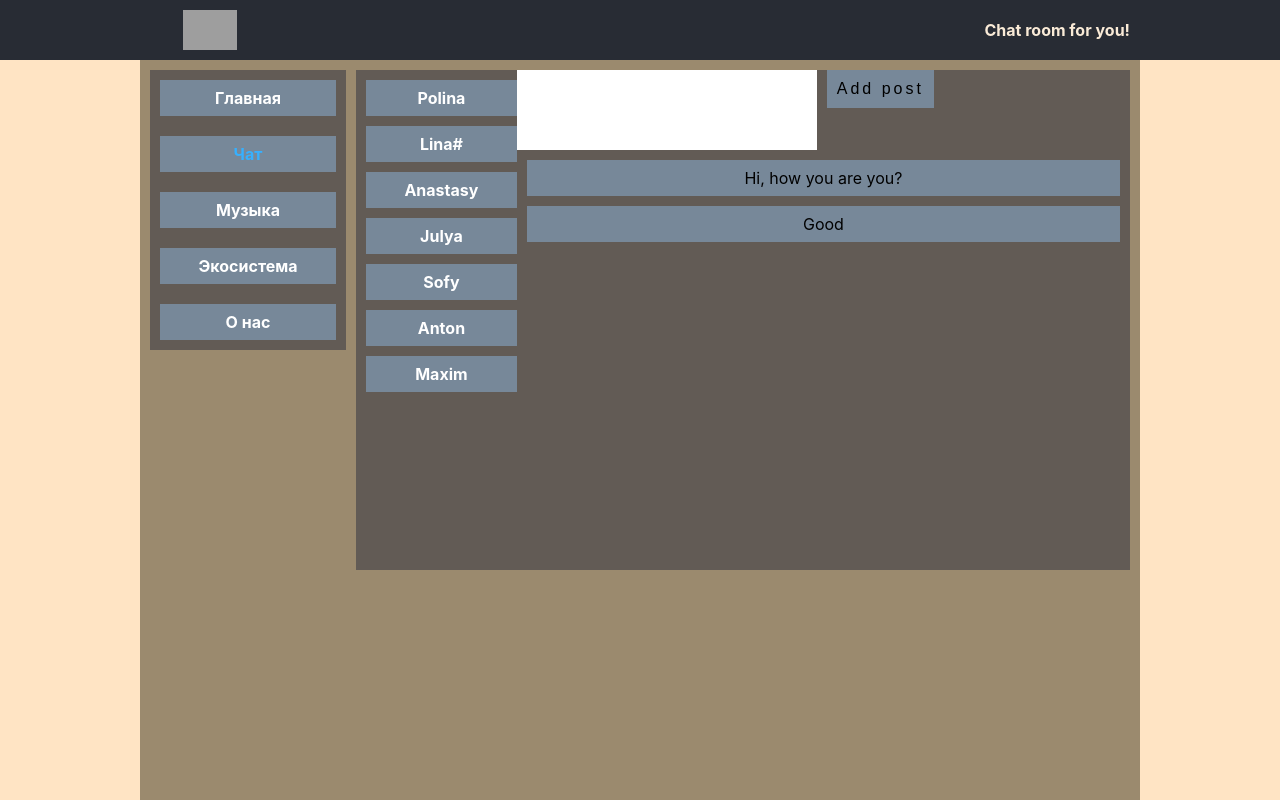
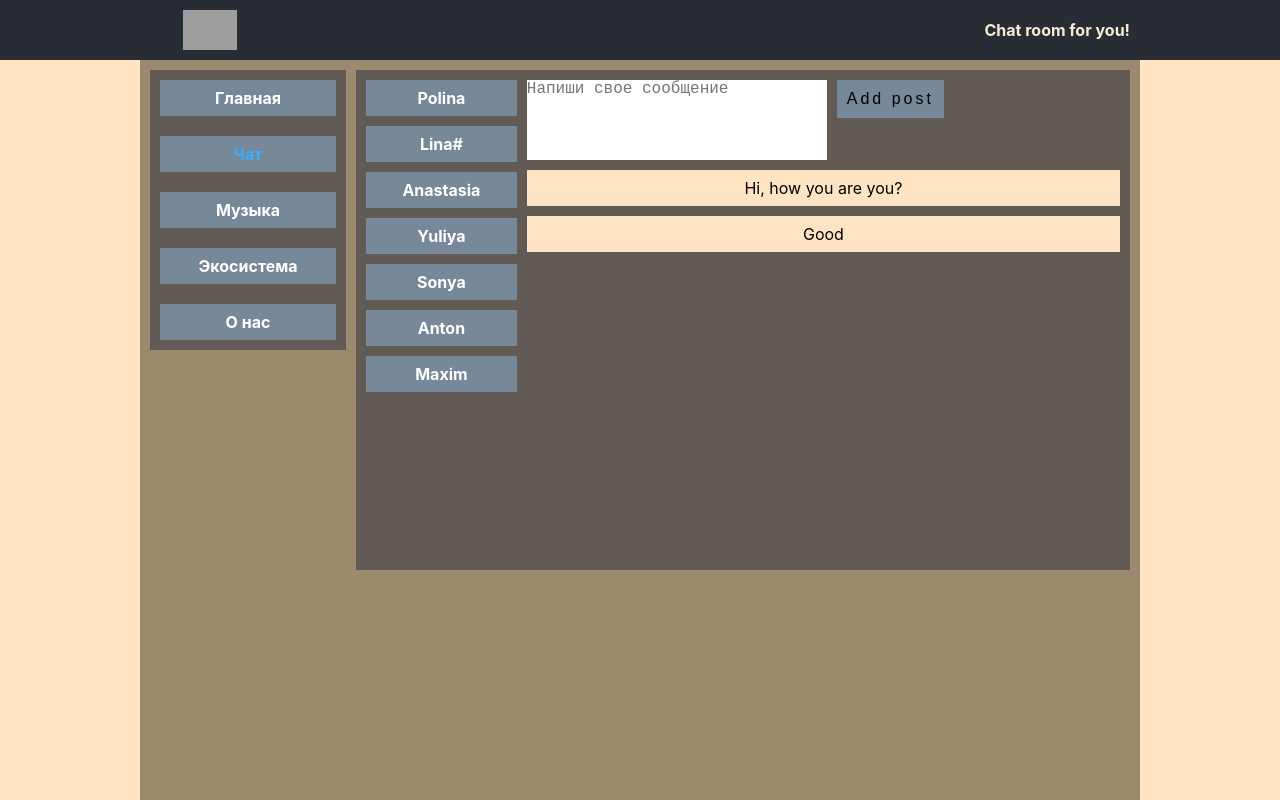
Before and after one commit to kkdras/progectReact, a React (Create React App) app: page /dilogs in a window 1280 px wide. Built offline with nearby package versions, Linux system fonts and the light colour scheme; grey boxes are pictures that could not be loaded.

Commit message:
eighth commit

```diff
--- a/src/App.js
+++ b/src/App.js
@@ -1,8 +1,8 @@
 import logo from './logo.svg';
 import './App.css';
-import Header from "./components/header/Header";
+import Header from "./components/header/header";
 import Aside from "./components/aside/aside";
-import Dilogs from "./components/dilogs/Dilogs";
+import Dialogs from "./components/dilogs/dialogs";
 import Profile from "./components/profile/profile";
 import music from "./components/music";
 import s from "./Page.module.css";
@@ -20,7 +20,7 @@ function App(props) {
                         </div>
                         <div className={s.page__dilwrapper}>
 
-                            <Route exact path={"/dilogs"} render={() => <Dilogs dilogs={props.state.dilogs}/>} />
+                            <Route exact path={"/dilogs"} render={() => <Dialogs newMassageText={props.state.dilogs.newMassageText} dispatch={props.dispatch} dilogs={props.state.dilogs}/>} />
                             <Route path={"/profile"} render={() => <Profile dispatch={props.dispatch} posts={props.state.profile.posts} textarea={props.state.profile.textarea}/>} />
                             <Route path={"/music"} component={music}/>
                         </div>
--- a/src/components/dilogs/Dilogs.jsx
+++ /dev/null
@@ -1,34 +0,0 @@
-import s from "./dilogs.module.css"
-import Massage from "./Massage/massage";
-import Companion from "./Сompanion/companion";
-import profileStyle from "./../profile/profile.module.css";
-import React from "react";
-
-function Dilogs(props) {
-    let newMassage = React.createRef()
-    return (
-
-        <div className={s.dialogs}>
-
-            <div className={s.dialogsWrapper}>
-                {
-                    props.dilogs.user.map(item => <Companion name={item.name} id={item.id} />)
-                }
-            </div>
-
-            <div className={s.messageWrapper}>
-
-                <div className={profileStyle.addPost}>
-                    <textarea ref={newMassage} className={profileStyle.texarea}></textarea>
-                    <button onClick={() => alert(newMassage.current.value)} className={profileStyle.add}>Add post</button>
-                </div>
-
-                {
-                    props.dilogs.massage.map(item => <Massage m={item.massage} id={item.id}/>)
-                }
-            </div>
-        </div>
-    )
-}
-
-export default Dilogs;
--- a/src/components/dilogs/Massage/massage.jsx
+++ b/src/components/dilogs/Massage/massage.jsx
@@ -1,4 +1,4 @@
-import s from "./../dilogs.module.css"
+import s from "../dialogs.module.css"
 
 function Massage(props) {
     return (
--- a/src/components/dilogs/Сompanion/companion.jsx
+++ b/src/components/dilogs/companion/companion.jsx
@@ -1,4 +1,4 @@
-import s from "./../dilogs.module.css"
+import s from "../dialogs.module.css"
 import {NavLink} from "react-router-dom";
 function Companion(props) {
     return (
--- /dev/null
+++ b/src/components/dilogs/dialogs.jsx
@@ -0,0 +1,46 @@
+import s from "./dialogs.module.css"
+import Massage from "./massage/massage";
+import Companion from "./companion/companion";
+import profileStyle from "./../profile/profile.module.css";
+import React from "react";
+import {sendMassageCreator,updateNewMassageCreator} from "../../redax/dialogsReducer";
+
+function Dialogs(props) {
+    let newMassageText = props.newMassageText;
+
+    const sendMassageClick = () => {
+        props.dispatch(sendMassageCreator());
+    }
+
+    const updateMassageLetter = (e) => {
+        let massage = e.target.value
+        props.dispatch(updateNewMassageCreator(massage));
+    }
+
+
+    return (
+
+        <div className={s.dialogs}>
+
+            <div className={s.dialogsWrapper}>
+                {
+                    props.dilogs.user.map(item => <Companion name={item.name} id={item.id} />)
+                }
+            </div>
+
+            <div className={s.messageWrapper}>
+
+                <div className={profileStyle.addPost}>
+                    <textarea placeholder={"Напиши свое сообщение"} className={profileStyle.texarea} onChange={updateMassageLetter} value={newMassageText}/>
+                    <button onClick={sendMassageClick} className={profileStyle.add}>Add post</button>
+                </div>
+
+                {
+                    props.dilogs.massage.map(item => <Massage m={item.massage} id={item.id}/>)
+                }
+            </div>
+        </div>
+    )
+}
+
+export default Dialogs;
--- a/src/components/dilogs/dilogs.module.css
+++ b/src/components/dilogs/dialogs.module.css
@@ -3,15 +3,18 @@
 }
 .messageWrapper{
     flex: 1 1 auto;
-    margin: -10px 0;
+    margin: 0 0 0 10px;
 }
 .message, .dialogsUser{
     padding: 10px;
+    margin: 10px 0;
+
+}
+.dialogsUser{
     background-color: lightslategray;
-    margin: 10px 0;
 }
 .message{
-    margin-left: 10px;
+    background-color:bisque;
 }
 .dialogsWrapper{
     flex: 0 0 20%;
--- a/src/components/header/Header.jsx
+++ b/src/components/header/Header.jsx
@@ -1,4 +1,4 @@
-import s from "./Header.module.css"
+import s from "./header.module.css"
 function Header() {
     return (
         <div className={s.header}>
--- a/src/components/profile/myposts/info.jsx
+++ b/src/components/profile/myposts/info.jsx
@@ -1,6 +1,6 @@
 import s from "./../profile.module.css";
 import React from "react";
-import {createActionAddPost,createActionLetterChange} from "../../../redax/state";
+import {createActionAddPost,createActionLetterChange} from "../../../redax/profileReducer";
 
 function Info(props) {
 
--- /dev/null
+++ b/src/redax/dialogsReducer.js
@@ -0,0 +1,31 @@
+const UPDATE_NEW_MASSAGE = "UPDATE_NEW_MASSAGE";
+const SEND_MASSAGE = "SEND_MASSAGE";
+
+export const dialogsReducer = (state, action) => {
+    switch (action.type) {
+        case UPDATE_NEW_MASSAGE:
+            //debugger
+            state.newMassageText = action.massage;
+            return state
+        case SEND_MASSAGE:
+            //debugger
+            state.massage.push({id: 3, massage: state.newMassageText})
+            state.newMassageText = '';
+            return state
+        default:
+            return state
+    }
+}
+
+export let sendMassageCreator = () => {
+    return {
+        type: SEND_MASSAGE,
+    }
+}
+
+export let updateNewMassageCreator = (text) => {
+    return {
+        type: UPDATE_NEW_MASSAGE,
+        massage:text,
+    }
+}
--- /dev/null
+++ b/src/redax/profileReducer.js
@@ -0,0 +1,33 @@
+const ADD_POST = "ADD_POST";
+const UPDATE_LETTER = "UPDATE_LETTER";
+
+export const profileReducer = (state, action) => {
+    switch (action.type) {
+        case UPDATE_LETTER:
+            //debugger
+            state.textarea = action.text;
+            return state
+        case ADD_POST:
+            //debugger
+            let massage = state.textarea;
+            state.textarea = "";
+            state.posts.push({id: 3, massage: massage,like: 66, dislike: 10});
+            return state
+        default:
+            return state
+
+    }
+
+}
+export let createActionAddPost = () => {
+    return {
+        type: ADD_POST,
+    }
+}
+
+export let createActionLetterChange = (text) => {
+    return {
+        type: UPDATE_LETTER,
+        text:text,
+    }
+}
--- a/src/redax/state.js
+++ b/src/redax/state.js
@@ -1,5 +1,6 @@
-const ADD_POST = "ADD_POST";
-const UPDATE_LETTER = "UPDATE_LETTER";
+import {profileReducer} from "./profileReducer";
+import {dialogsReducer} from "./dialogsReducer";
+
 export let store = {
     _state: {
         profile: {
@@ -11,7 +12,7 @@ export let store = {
                     dislike: 100
                 },
                 {
-                    id: 1,
+                    id: 2,
                     massage: 'Lorem ipsum dolor sit amet, consectetur adipisicing elit. Sunt, ut?',
                     like: 1111,
                     dislike: 100
@@ -27,12 +28,13 @@ export let store = {
             user: [
                 {id: 1, name: "Polina"},
                 {id: 2, name: "Lina#"},
-                {id: 3, name: "Anastasy"},
-                {id: 4, name: "Julya"},
-                {id: 5, name: "Sofy"},
+                {id: 3, name: "Anastasia"},
+                {id: 4, name: "Yuliya"},
+                {id: 5, name: "Sonya"},
                 {id: 6, name: "Anton"},
                 {id: 7, name: "Maxim"},
             ],
+            newMassageText: "",
         },
     },
     _funcRender(one, two, three) {
@@ -44,31 +46,10 @@ export let store = {
         return this._state
     },
     dispatch(action){
-        if(action.type === ADD_POST){
-            let newPost = {
-                id: 3,
-                massage: this._state.profile.textarea,
-                like: 0,
-            }
-            this._state.profile.posts.push(newPost);
-            this._state.profile.textarea = '';
-            this._funcRender(this);
-        }else if(action.type === UPDATE_LETTER){
-            this._state.profile.textarea = action.text;
-            this._funcRender(this);
-        }
+        //debugger
+        this._state.profile = profileReducer(this._state.profile, action)
+        this._state.dilogs = dialogsReducer(this._state.dilogs, action)
+
+        this._funcRender(this);
     }
 }
-
-export let createActionAddPost = () => {
-    return {
-        type: ADD_POST,
-    }
-}
-
-export let createActionLetterChange = (text) => {
-    return {
-        type: UPDATE_LETTER,
-        text:text,
-    }
-}
```
